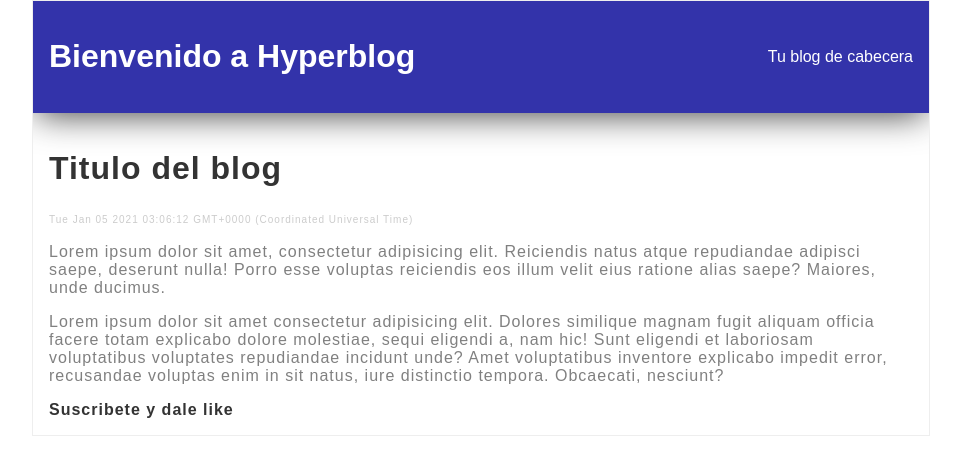
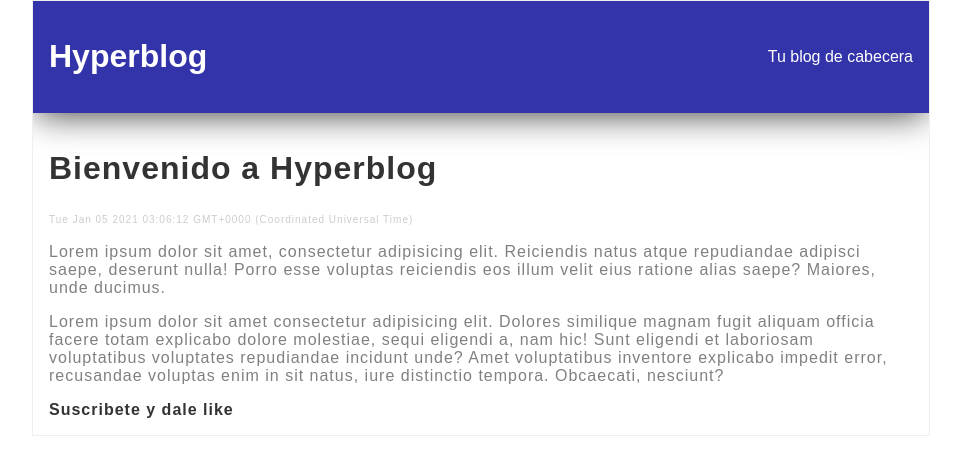
Before and after one commit to Jahiker/hyperblog, a plain HTML site: page blogpost.html in a window 1280 px wide. Shown: the whole page, without its empty margins (159-1120 px from the left). Drawn offline with Linux system fonts and the light colour scheme.

Commit message:
Cambio titulo de bienvenida

```diff
--- a/blogpost.html
+++ b/blogpost.html
@@ -14,13 +14,13 @@
 
     <div id="container">
         <div id="cabecera">
-            <h1>Bienvenido a Hyperblog</h1>
+            <h1>Hyperblog</h1>
 
             <span>Tu blog de cabecera</span>
         </div>
         <div id="post">
 
-            <h1>Titulo del blog</h1>
+            <h1>Bienvenido a Hyperblog</h1>
 
             <small id="date"></small>
 
```
